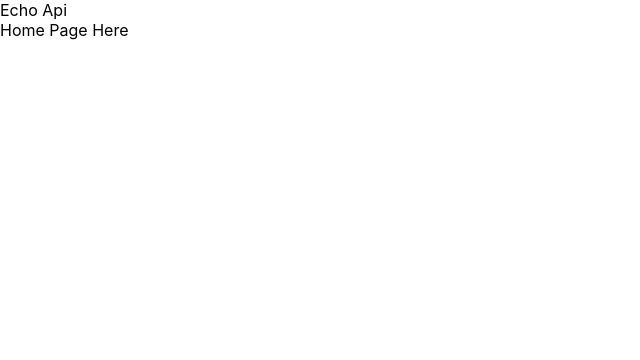
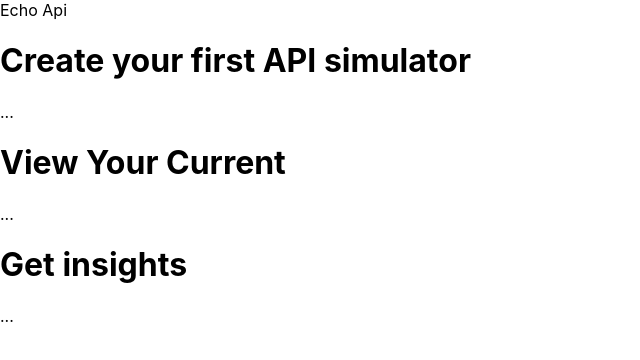
Before and after one commit to tritech-software-solutions/echo-api-frontend, a React (Create React App) app: page / in a window 1280 px wide. Shown: the top 360 px of the page, without its empty margins (0-640 px from the left). Built offline with nearby package versions, Linux system fonts and the light colour scheme.

Commit message:
Card & Home Example

```diff
--- a/src/modules/general/Button/Button.css
+++ /dev/null
@@ -1,3 +0,0 @@
-.button:hover {
-    color: red;
-}
--- /dev/null
+++ b/src/modules/general/Card/Card.css
@@ -0,0 +1,3 @@
+.card {
+    border: 1px;
+}
--- /dev/null
+++ b/src/modules/general/Card/Card.tsx
@@ -0,0 +1,16 @@
+import "./Card.css";
+
+import React from "react";
+
+type Props = {
+    children?: React.ReactNode;
+    className?: string;
+};
+
+class Card extends React.Component<Props> {
+    render() {
+        return <div className={"card" + (this.props.className ? " " + this.props.className : "")}>{this.props.children}</div>;
+    }
+}
+
+export default Card;
--- a/src/modules/pages/home/HomePage.tsx
+++ b/src/modules/pages/home/HomePage.tsx
@@ -1,10 +1,28 @@
+import Card from "../../general/Card/Card";
 import "./HomePage.css";
 
 import React from "react";
 
 class HomePage extends React.Component {
     render() {
-        return <div className="">Home Page Here</div>;
+        return (
+            <div>
+                <div>
+                    <Card className="topLeft">
+                        <h1>Create your first API simulator</h1>
+                        ...
+                    </Card>
+                    <Card className="bottomLeft">
+                        <h1>View Your Current</h1>
+                        ...
+                    </Card>
+                </div>
+                <Card className="bottomLeft">
+                    <h1>Get insights</h1>
+                    ...
+                </Card>
+            </div>
+        );
     }
 }
 
```
